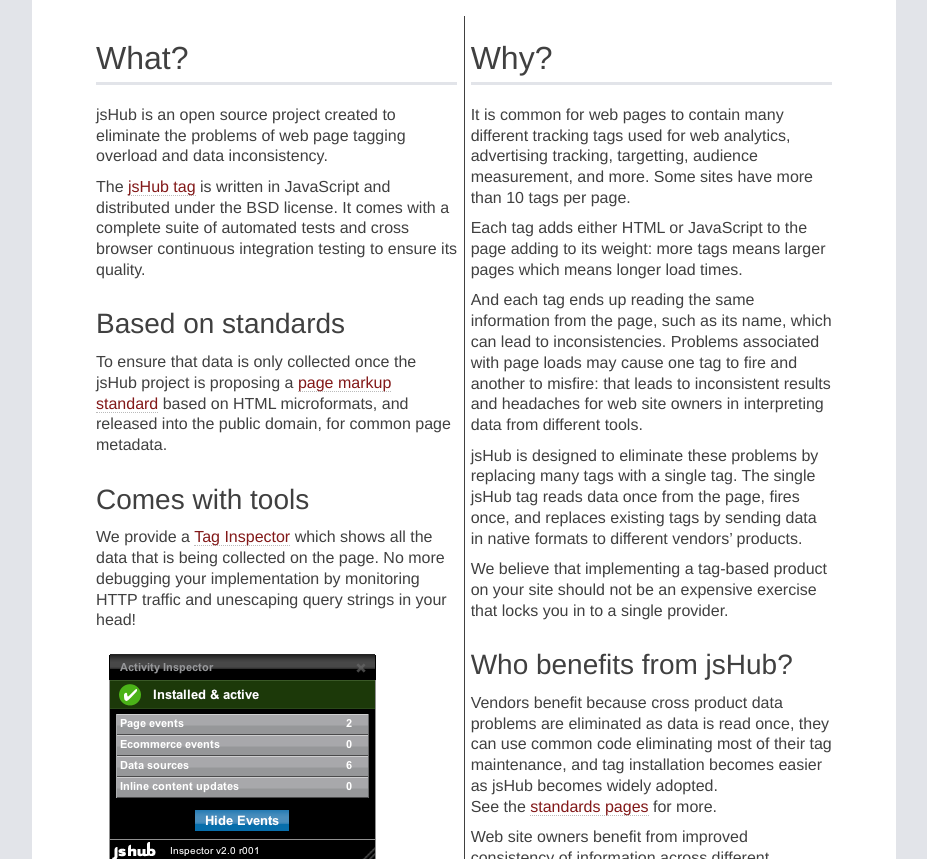
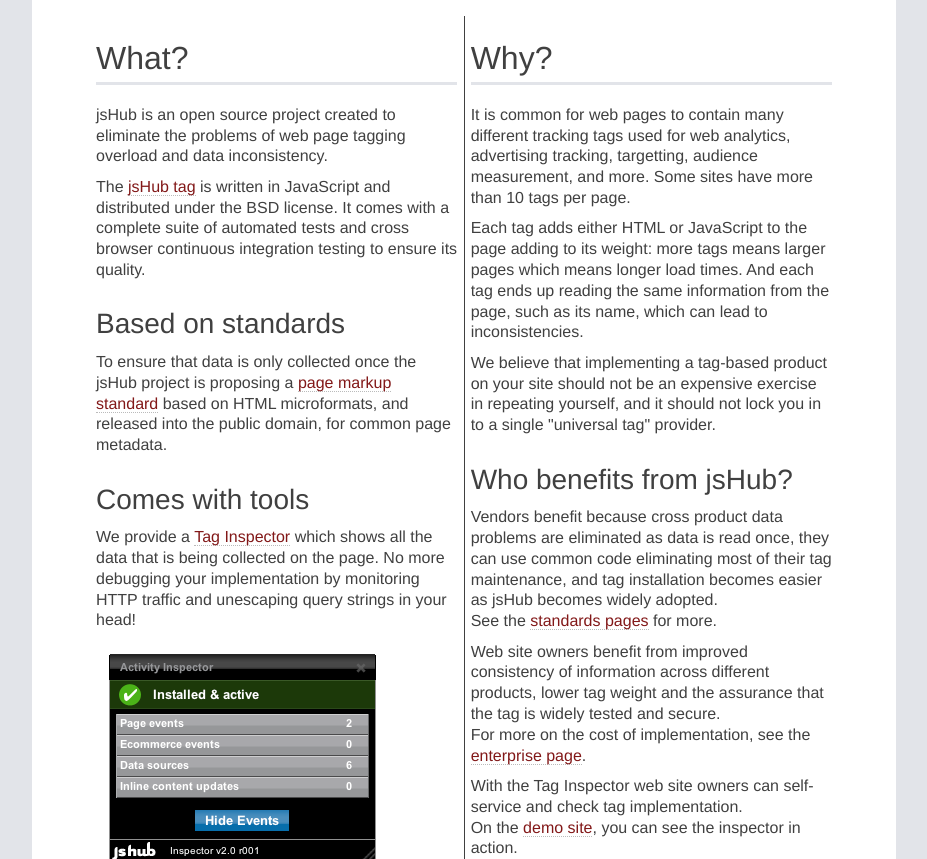
Before and after one commit to jshub/jshub.github.com, a Jekyll site: the page built from index.html, in a window 1280 px wide and 900 px high, scrolled down 543 px, cut to the strip 41-900 px from the top of the window. Shown: the whole strip, without its empty margins (176-1103 px from the left). Built offline with Jekyll 4.4.1, drawn with Linux system fonts in a browser that asks for light colours.

Commit message:
shorten right column text

```diff
--- a/index.html
+++ b/index.html
@@ -16,7 +16,7 @@
 
 <br/>
 
-<iframe src="http://prezi.com/aoqjl9ws8pqd/view/" style="display: block; margin-left: auto; margin-right: auto; width: 600px; height: 320px"></iframe>
+<iframe src="http://prezi.com/aoqjl9ws8pqd/view/" style="display: block; margin-left: auto; margin-right: auto; width: 550px; height: 320px"></iframe>
 
 <br/>
 
@@ -82,23 +82,13 @@
     <p>
       Each tag adds either HTML or JavaScript to the page adding to its
       weight: more tags means larger pages which means longer load times.
-    </p>
-    <p>
       And each tag ends up reading the same information from the page, such
-      as its name, which can lead to inconsistencies.  Problems associated
-      with page loads may cause one tag to fire and another to misfire: that
-      leads to inconsistent results and headaches for web site owners in
-      interpreting data from different tools.
-    </p>
-    <p>
-      jsHub is designed to eliminate these problems by replacing many tags
-      with a single tag.  The single jsHub tag reads data once from the page,
-      fires once, and replaces existing tags by sending data in native formats
-      to different vendors&rsquo; products.
+      as its name, which can lead to inconsistencies.
     </p>
     <p>
       We believe that implementing a tag-based product on your site should
-      not be an expensive exercise that locks you in to a single provider.
+      not be an expensive exercise in repeating yourself, and it should not
+      lock you in to a single "universal tag" provider.
     </p>
 
     <h2>Who benefits from jsHub?</h2>
```
